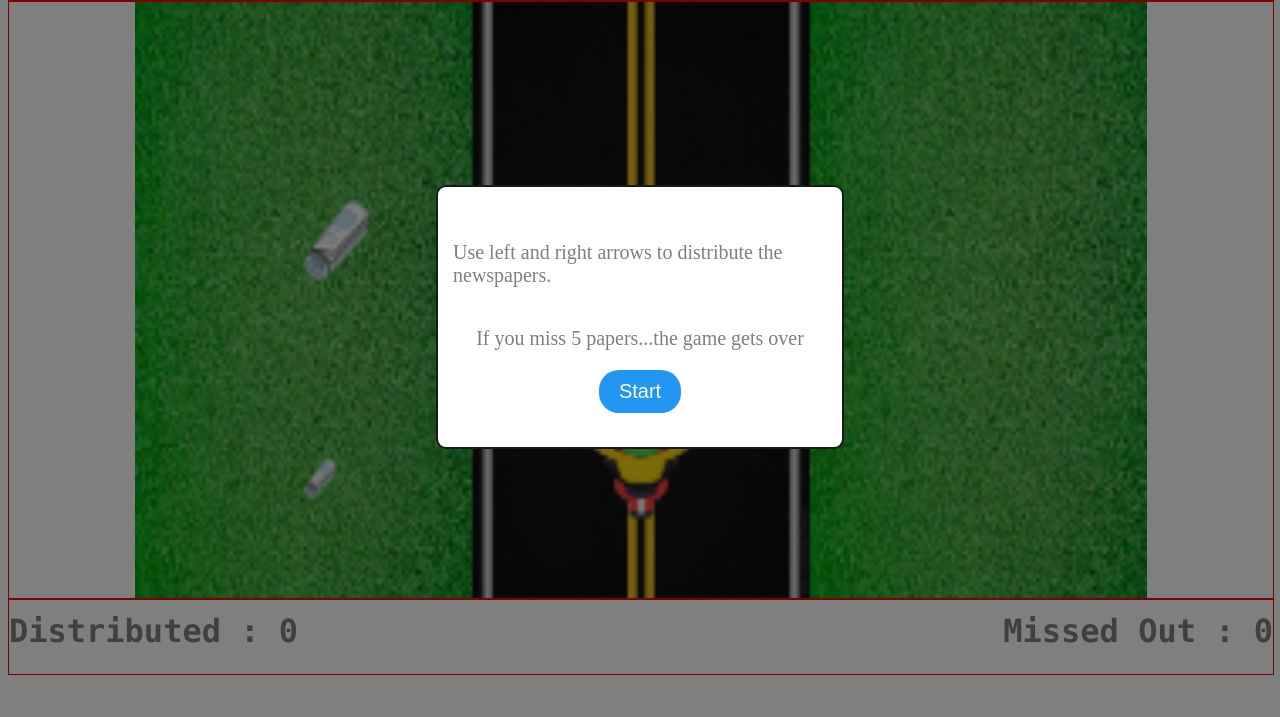
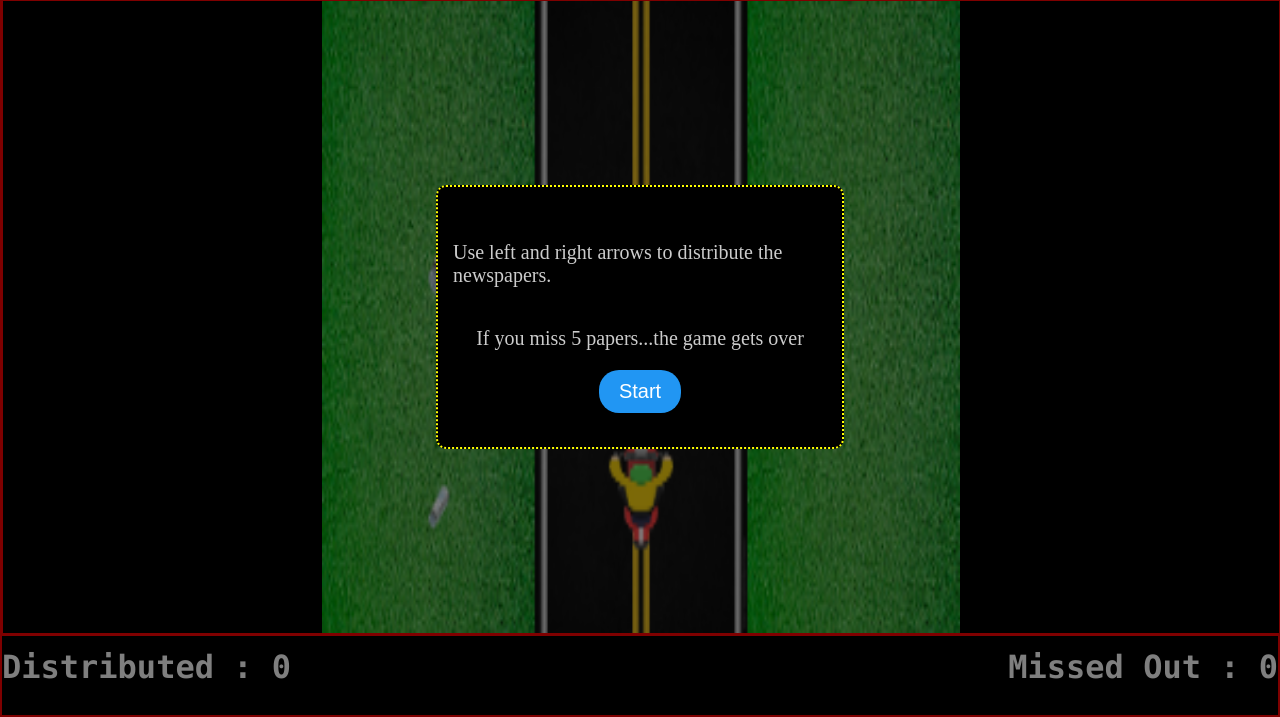
Before and after one commit to Ganesh2598/newspaper_distribution, a plain HTML site: page index.html in a window 1280 px wide. Shown: the part 83-800 px from the top of the page. Drawn offline with Linux system fonts and the light colour scheme.

Commit message:
Update style1.css

```diff
--- a/css/style1.css
+++ b/css/style1.css
@@ -1,15 +1,14 @@
 .main_modal1{
 	height: 30%;
 	width: 30%;
-	background: #fff;
+	background: #000;
 	padding:10px;
-	border:1px solid #000;
 	border-radius: 10px;
 	display: flex;
 	flex-direction: column;
 	justify-content: center;
 	align-items: center;
-	border:2px solid rgba(0,0,0,0.9);
+	border:2px dotted yellow;
 }
 
 .bg_modal1{
@@ -25,9 +24,9 @@
 }
 
 .main_modal1 p{
-	color: black;
+	color: #fff;
 	font-size: 20px;
-	opacity: 0.5;
+	opacity: 0.8;
 	padding-left: 5px;
 	padding-right: 5px;
 }
@@ -59,15 +58,14 @@
 .main_modal{
 	height: 50%;
 	width: 30%;
-	background: #fff;
+	background: #000;
 	padding:10px;
-	border:1px solid #000;
 	border-radius: 10px;
 	display: flex;
 	flex-direction: column;
 	justify-content: center;
 	align-items: center;
-	border:2px solid rgba(0,0,0,0.9);
+	border:2px dotted yellow;
 }
 
 .main_modal h1{
@@ -77,7 +75,7 @@
 }
 
 .main_modal p{
-	color: black;
+	color: #fff;
 	font-size: 40px;
 	font-family: "Lucida Console", Courier, monospace;
 	padding-left: 5px;
@@ -98,31 +96,37 @@
 	display: flex;
 	flex-direction: column;
 	line-height: 20px;
-	height: 750px;
+	position: absolute;
+	top: 0;
+	left: 0;
+	right:0;
+	bottom: 0;
+	border:2px solid red;
 }
 
 .header{
 	width:100%;
 	height:10%;
-	background: #fff;
-	border:1px solid red;
+	background: #000;
+	border-bottom: 2px solid red;
 }
 
 .header h1{
 	text-align: center;
-	color: grey;
+	color: yellow;
 	font-family: "Lucida Console", Courier, monospace;
 }
 
 .middle{
 	width:100%;
 	height:80%;
+	background-color: #000;
 	border:1px solid red;
 }
 
 #canvas{
-	margin-left: 10%;
-	width:80%;
+	margin-left: 25%;
+	width:50%;
 	height:100%;
 }
 
@@ -130,14 +134,14 @@
 	width:100%;
 	height:10%;
 	background: #fff;
-	border:1px solid red;
+	border-top:2px solid red;
 }
 
 .footer{
 	display: flex;
 	justify-content: space-between;
-
-	color: grey;
+	background: #000;
+	color: #fff;
 	font-family: "Lucida Console", Courier, monospace;
 }
 
```
